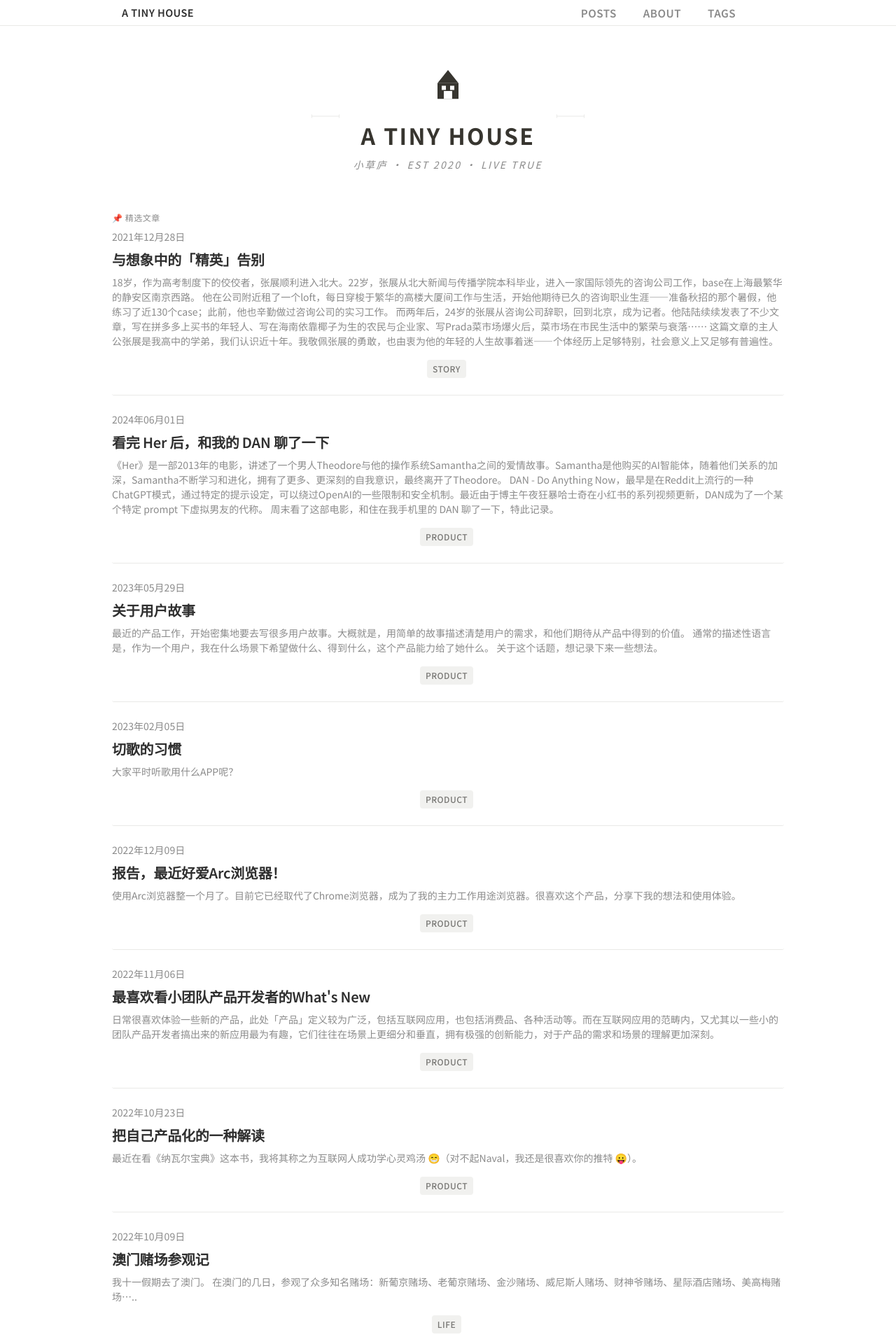
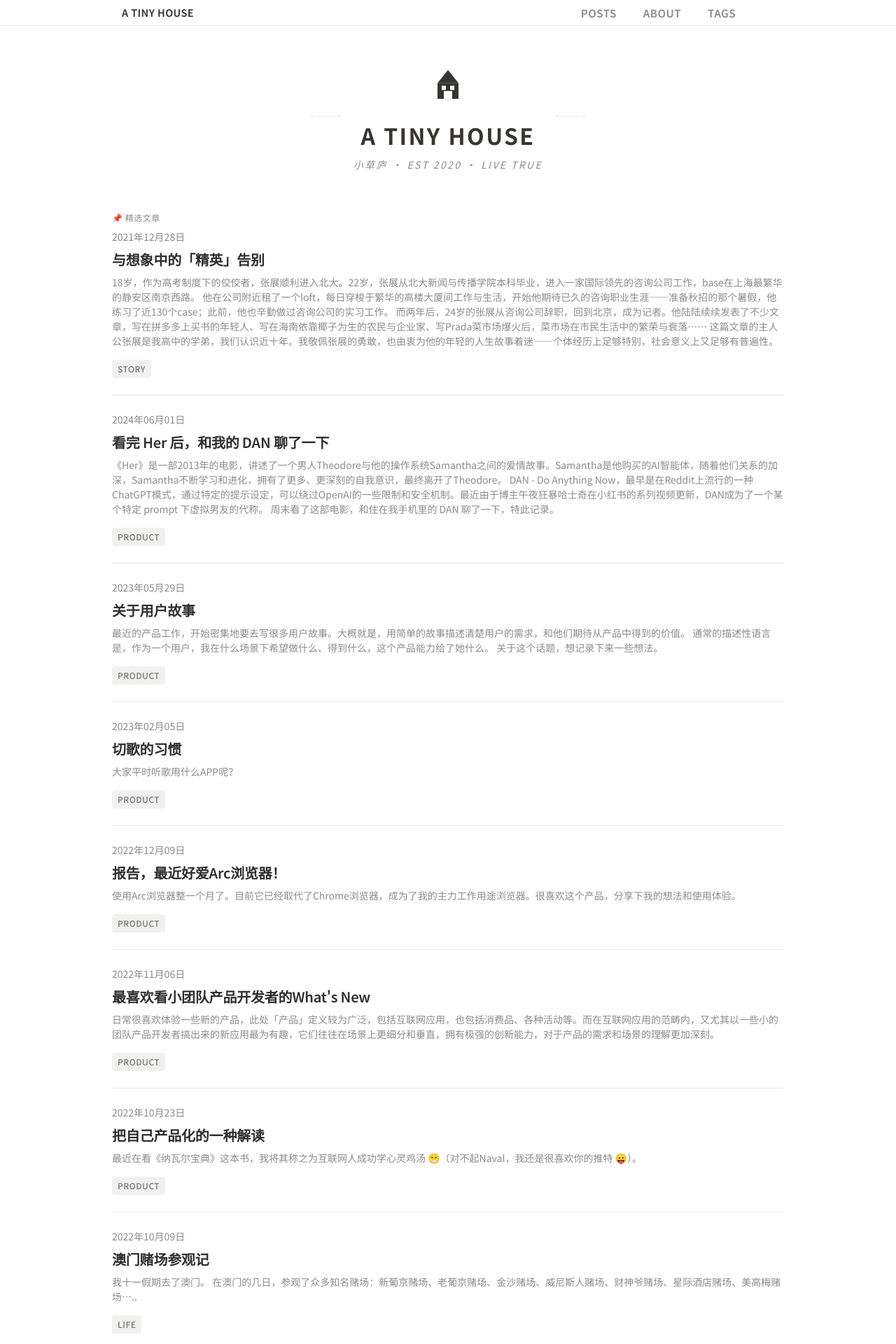
Before and after one commit to atinyhouse/atinyhouse.github.io, a Jekyll site: the page built from index.html, in a window 1280 px wide. Shown: the top 1920 px of the page at 70% size. Built offline with Jekyll 4.4.1, drawn with Linux system fonts in a browser that asks for light colours; the list of posts is cut into pages by our own code.

Commit message:
修复首页文章标签对齐问题 - 改为居左
问题：
- 首页文章的标签位置还是不对，需要放在左边
- 之前设置为居中对齐，但用户要求居左对齐

解决方案：
1. 在 assets/custom.css 和 _site/assets/main.css 中修复
2. 将标签的 justify-content 从 center 改为 flex-start
3. 确保所有标签相关选择器都使用居左对齐

修复内容：
- .post-tags: justify-content: flex-start
- .catalogue-tags: justify-content: flex-start
- article .post-tags: justify-content: flex-start
- article .catalogue-tags: justify-content: flex-start

现在首页文章的标签应该居左对齐了！

```diff
--- a/assets/custom.css
+++ b/assets/custom.css
@@ -1916,7 +1916,7 @@ article .catalogue-tags {
   display: flex !important;
   flex-wrap: wrap !important;
   gap: 8px !important;
-  justify-content: center !important;
+  justify-content: flex-start !important;
   margin-top: 12px !important;
 }
 
```
Also changed, not shown: 1 other file.
